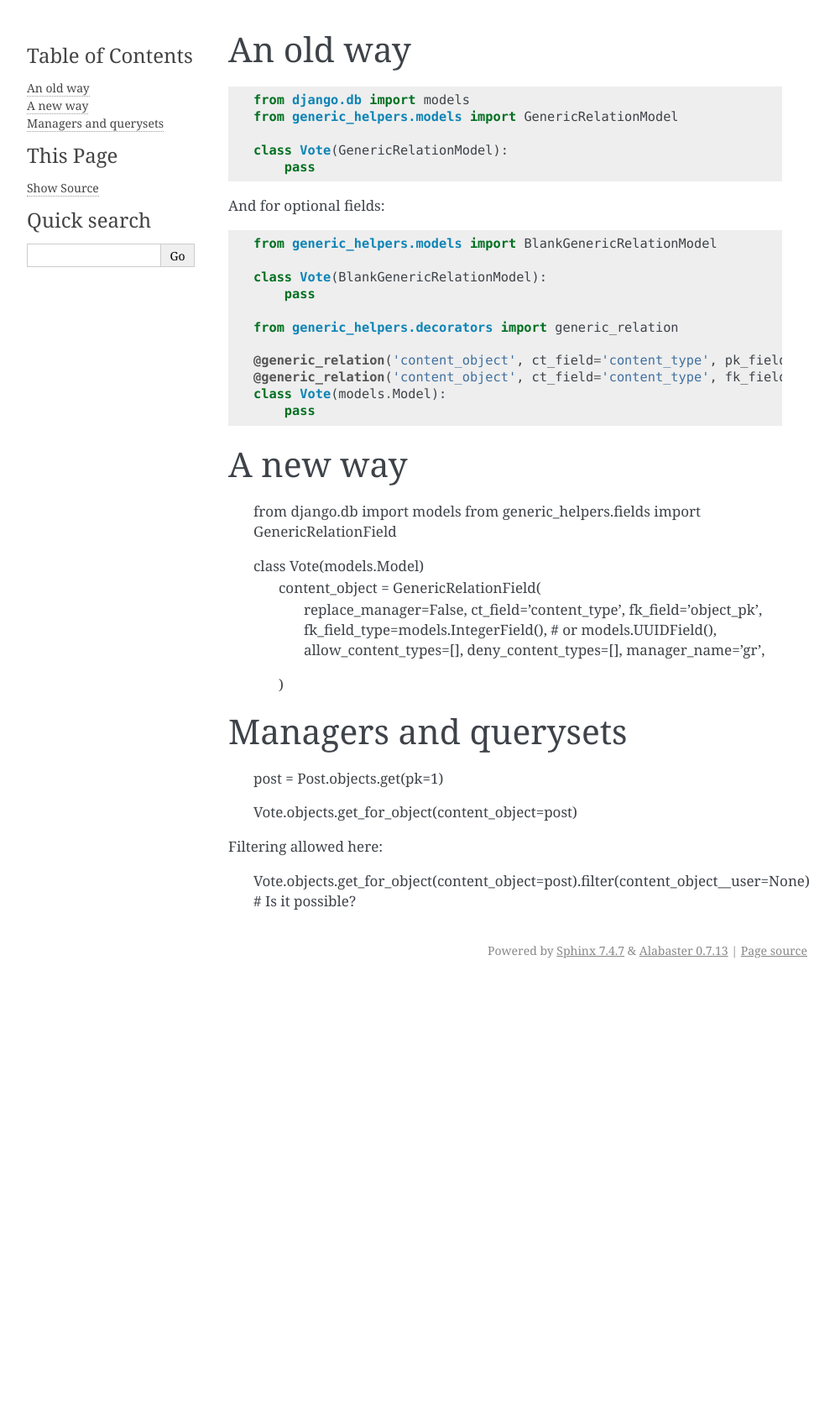
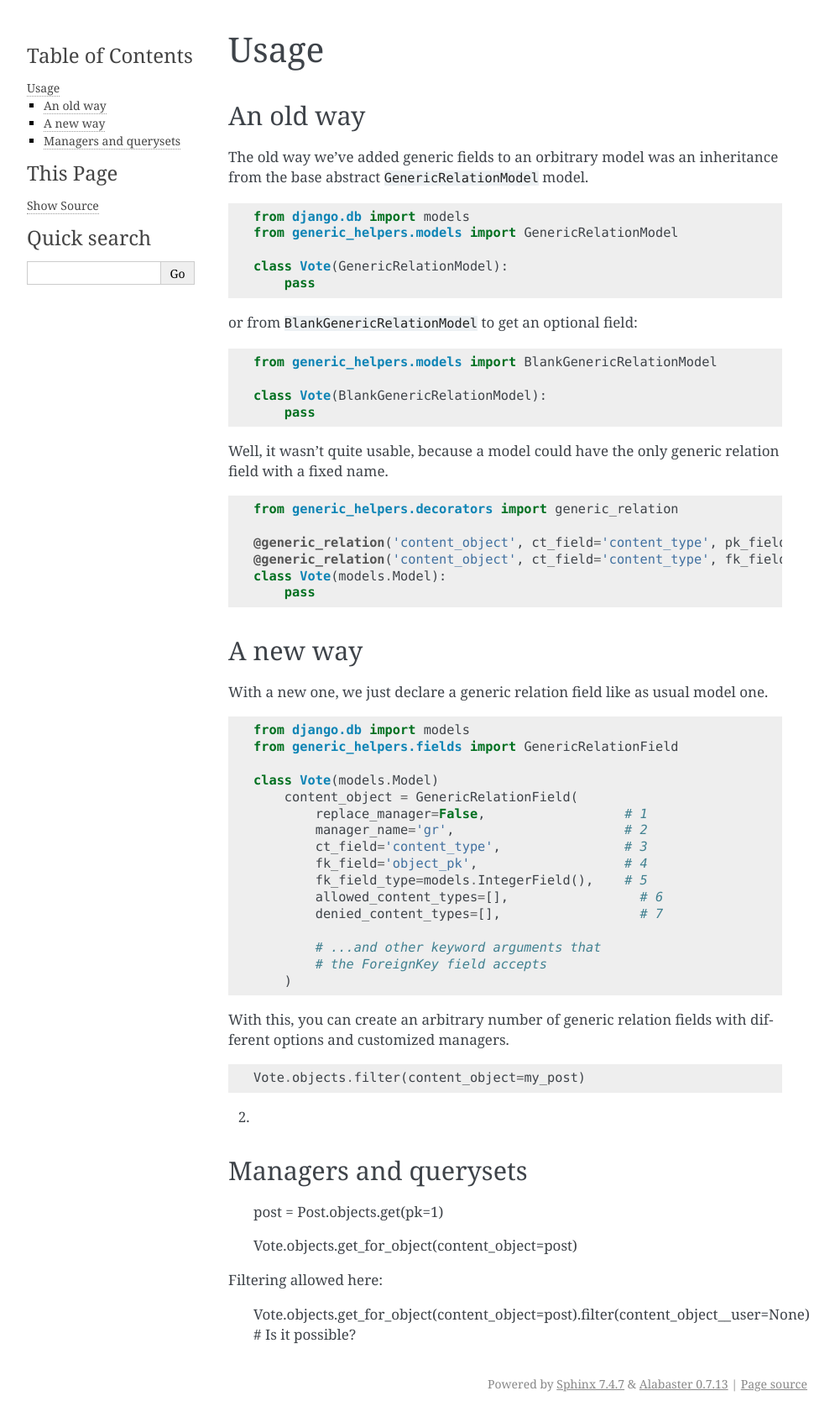
Before and after one commit to marazmiki/django-generic-helpers, a Sphinx documentation site: the page built from docs/usage.rst, in a window 1280 px wide. Shown: the whole page at 84% size, without its empty margins (148-1143 px from the left). Built offline with Sphinx 7.4.7, drawn with Linux system fonts in a browser that asks for light colours; before the commit the page ends 1171 px from its top, so only the background shows below that.

```diff
--- a/docs/conf.py
+++ b/docs/conf.py
@@ -53,9 +53,6 @@ todo_include_todos = False
 # Add any paths that contain custom themes here, relative to this directory.
 #html_theme_path = []
 
-# The name for this set of Sphinx documents.
-# "<project> v<release> documentation" by default.
-#html_title = u'django-ulogin v0.3.0'
 
 # A shorter title for the navigation bar.  Default is the same as html_title.
 #html_short_title = None
@@ -137,7 +134,7 @@ html_show_copyright = False
 #html_search_scorer = 'scorer.js'
 
 # Output file base name for HTML help builder.
-htmlhelp_basename = 'django-ulogindoc'
+htmlhelp_basename = 'django-generic-helpers'
 
 # -- Options for LaTeX output ---------------------------------------------
 
--- a/docs/index.rst
+++ b/docs/index.rst
@@ -1,9 +1,11 @@
-Содержание
-----------
+######################
+django-generic-helpers
+######################
 
 .. toctree::
     :maxdepth: 2
 
+    synopsis
     installation
     usage
     changelog
--- a/docs/usage.rst
+++ b/docs/usage.rst
@@ -1,5 +1,13 @@
+Usage
+#####
+
+
+
 An old way
 ==========
+
+The old way we've added generic fields to an orbitrary model was an
+inheritance from the base abstract ``GenericRelationModel`` model.
 
 .. code:: python
 
@@ -9,17 +17,22 @@ An old way
     class Vote(GenericRelationModel):
         pass
 
-
-And for optional fields:
+or from ``BlankGenericRelationModel`` to get an optional field:
 
 
 .. code:: python
-
 
     from generic_helpers.models import BlankGenericRelationModel
 
     class Vote(BlankGenericRelationModel):
         pass
+
+
+Well, it wasn't quite usable, because a model could have the only generic
+relation field with a fixed name.
+
+
+.. code:: python
 
     from generic_helpers.decorators import generic_relation
 
@@ -29,25 +42,43 @@ And for optional fields:
         pass
 
 
-
-
-
 A new way
 =========
+
+With a new one, we just declare a generic relation field like as usual model one.
+
+.. code:: python
 
     from django.db import models
     from generic_helpers.fields import GenericRelationField
 
     class Vote(models.Model)
         content_object = GenericRelationField(
-            replace_manager=False,
-            ct_field='content_type',
-            fk_field='object_pk',
-            fk_field_type=models.IntegerField(), # or models.UUIDField(),
-            allow_content_types=[],
-            deny_content_types=[],
-            manager_name='gr',
+            replace_manager=False,                  # 1
+            manager_name='gr',                      # 2
+            ct_field='content_type',                # 3
+            fk_field='object_pk',                   # 4
+            fk_field_type=models.IntegerField(),    # 5
+            allowed_content_types=[],                 # 6
+            denied_content_types=[],                  # 7
+
+            # ...and other keyword arguments that
+            # the ForeignKey field accepts
         )
+
+With this, you can create an arbitrary number of generic relation fields with
+different options and customized managers.
+
+
+.. code:: python
+
+    Vote.objects.filter(content_object=my_post)
+
+2)
+
+
+
+
 
 
 Managers and querysets
--- a/setup.cfg
+++ b/setup.cfg
@@ -106,6 +106,7 @@ deps =
     pytest-django
     pytest-flake8
     pytest-isort
+    pytest-pythonpath
     coverage
     coveralls
     dj111: django>=1.11,<2.0
@@ -121,3 +122,5 @@ whitelist_externals =
 
 setenv =
     PYTHONPATH=tests
+python_paths =
+    src/
```
Also changed, not shown: docs/changelog.rst (+12 -7 lines), docs/installation.rst (+23 -9 lines), docs/synopsis.rst (added, +20 -0 lines), 7 other files.
